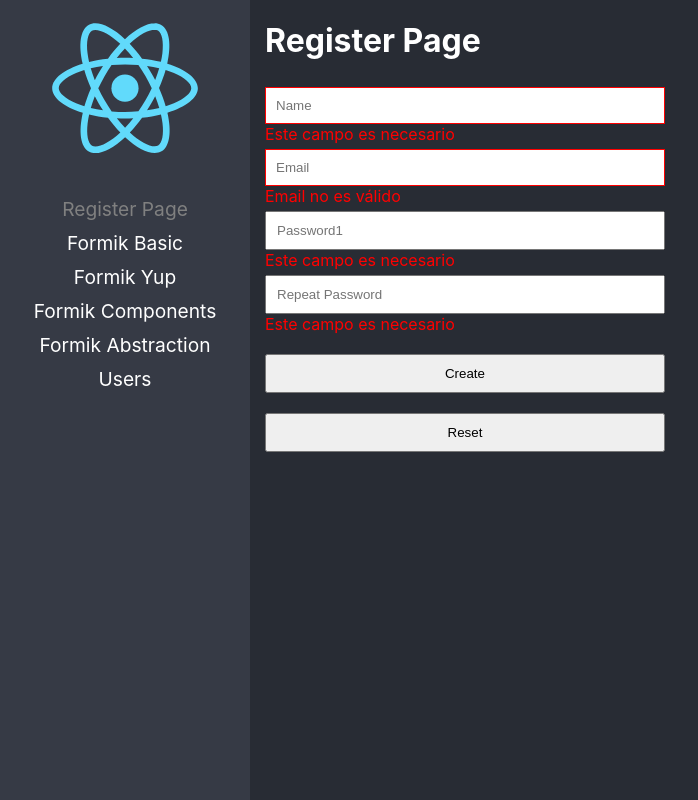
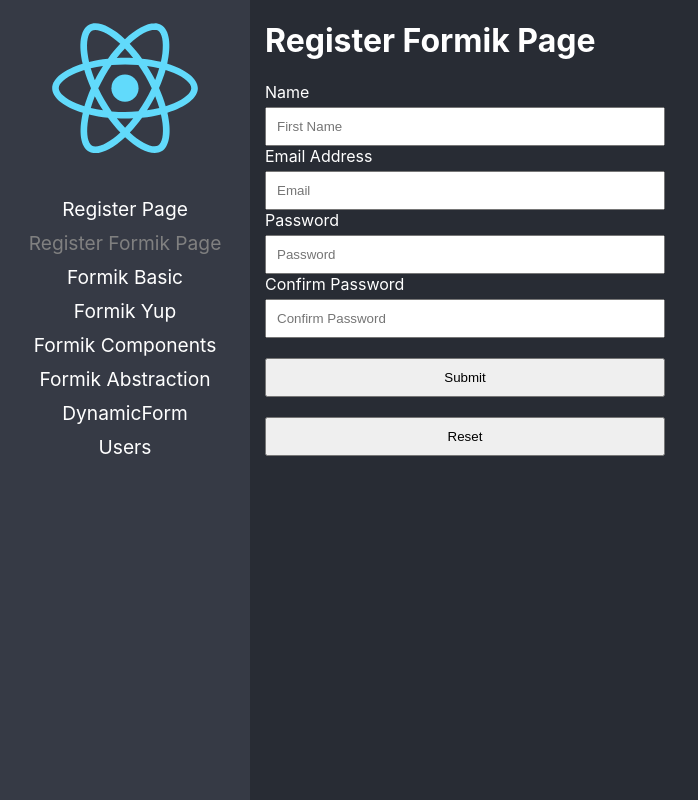
Before and after one commit to Jisap/Proyecto-React-Inicial, a React (Create React App) app: page /register-formik-page in a window 1280 px wide. Before the commit this address led to /register. Shown: the whole page, without its empty margins (0-698 px from the left). Built offline with nearby package versions, Linux system fonts and the light colour scheme.

Commit message:
Formularios dinámicos

```diff
--- /dev/null
+++ b/src/03-forms/data/custom-form.json
@@ -0,0 +1,75 @@
+[
+    {
+        "type":"input",
+        "name":"firstName",
+        "placeholder":"First Name",
+        "label":"First Name",
+        "value":"su",
+        "validations":[
+            {
+                "type":"required"
+            },
+            {
+                "type":"minLength",
+                "value":5
+            }
+        ]
+    },
+    {
+        "type": "input",
+        "name": "lastName",
+        "placeholder": "Lasst Name",
+        "label": "Last Name",
+        "value": "",
+        "validations": [
+            {
+                "type": "required"
+            }
+        ]
+    },
+    {
+        "type": "email",
+        "name": "email",
+        "placeholder": "Email",
+        "label": "Email",
+        "value": "",
+        "validations": [
+            {
+                "type": "required"
+            },
+            {
+                "type": "email"
+            }
+        ]
+
+    },
+    {
+        "type": "select",
+        "name": "favoriteGame",
+        "label": "Favorite Game",
+        "value": "",
+        "options": [
+            {
+                "id":"1",
+                "label":"Super Smash"
+            },
+            {
+                "id":"2",
+                "label":"Street Fighter"
+            },
+            {
+                "id":"3",
+                "label":"Mortal Kombat"
+            },
+            {
+                "id":"4",
+                "label":"Street Fighter II"
+            }
+        ],
+        "validations": [
+            {
+                "type": "required"
+            }
+        ]
+    }
+]
--- /dev/null
+++ b/src/03-forms/pages/DynamicForm.tsx
@@ -0,0 +1,97 @@
+import formJson from '../data/custom-form.json';
+import { Formik, Form } from 'formik'
+import { MySelect, MyTextInput } from '../components';
+import * as Yup from 'yup';
+
+// formJson
+// {
+//     "type": "input",
+//     "name": "firstName",
+//     "placeholder": "First Name",
+//     "label": "First Name",
+//     "value": "",
+//     "options":[{id:number, label:string}]
+//     "validations":[{type:string}]
+// }
+
+// El tipado de initialValues es un objeto compuesto de un array de claves(strings) y sus valores(any)
+const initialValues:{ [key: string]:any} = {}; // En principio esta vacio. Hay que rellenarlo con los valores de formJson.
+
+const requiredField:{ [key:string]:any} ={};   // Inicializamos un objeto com los campos que requieren validación
+
+for ( const input of formJson ){               // Recorremos el formJson y obtenemos los objetos input con su propiedades
+    initialValues[input.name] = input.value;   // Asignamos a la clave name del initialValues el value que tenga el formJson
+
+    if( !input.validations ) continue          // Si no tiene validaciones continuamos con el siguiente input
+
+    let schema = Yup.string();                 // Si si hay validaciones inicializamos un schema de tipo string
+
+    for ( const rule of input.validations ){                        // Recorremos las validaciones del input y obtenemos el tipo de validación (rule)
+
+        if( rule.type === 'required' ){                             // Si la validación es required
+            schema = schema.required('Este campo es requerido')     // Añadimos la validación al schema
+        }
+
+        if (rule.type === 'minLength') {                            // Si la validación es minLength
+            schema = schema.min((rule as any).value || 2, `Mínimo de ${(rule as any).value || 2} caracteres`);
+        }
+
+        if (rule.type === 'email') {                                // Si la validación es email
+            schema = schema.email(`Revise el formato del email`);
+        }
+
+    }
+
+    requiredField[input.name] = schema;                             // Añadimos el schema al objeto requiredField correspondiente al input que se esta recorriendo
+}
+
+const validationSchema = Yup.object({ ...requiredField });          // Creamos un objeto con todos los campos que requieren validación
+
+export const DynamicForm = () => {
+  return (
+    <div>
+        <h1>Dynamic Form</h1>
+
+        <Formik
+            initialValues={ initialValues }
+            validationSchema={ validationSchema }
+            onSubmit={ (values ) => { console.log(values)} }
+        >
+            {
+                (formik) => (
+                    <Form noValidate>
+                        {formJson.map( ({ type, name, placeholder, label, options }) => {
+
+                            if( type === 'input' || type === 'password' || type === 'email' ){
+                                return <MyTextInput
+                                            key={ name }
+                                            label={ label }
+                                            name={ name }
+                                            placeholder={ placeholder }
+                                            type={ type as any } />
+                            }else if ( type === 'select' ){
+                                return <MySelect
+                                            key={ name }
+                                            label={ label }
+                                            name={ name }
+                                            >
+                                                <option value="">Select</option>
+                                                {
+                                                    options?.map( (opt) => (
+                                                        <option key={ opt.id } value={ opt.label }>{ opt.label }</option>
+                                                    ))
+                                                }
+                                        </MySelect>
+                            }
+
+                            throw new Error(` ${ type } no es soportado`);
+
+                        })}
+                        <button type="submit">Submit</button>
+                    </Form>
+                )
+             }
+        </Formik>
+    </div>
+  )
+}
--- /dev/null
+++ b/src/03-forms/pages/RegisterFormikPage.tsx
@@ -0,0 +1,78 @@
+import { Form, Formik } from 'formik'
+import '../styles/styles.css'
+import * as Yup from 'yup';
+import { MyTextInput } from '../components';
+
+export const RegisterFormikPage = () => {
+
+
+  return (
+    <div>
+      <h1>Register Formik Page</h1>
+
+      <Formik
+        initialValues={{
+          name:'',
+          email:'',
+          password1:'',
+          password2:'',
+        }}
+        onSubmit={ ( values ) => {
+          console.log( values )
+        }}
+        validationSchema={
+          Yup.object({
+            name: Yup.string()
+              .required('First name is required')
+              .min(2, 'First name must be at least 2 characters')
+              .max(15, 'First name must be 15 characters or less'),
+            email: Yup.string()
+              .required('Email is required')
+              .email('Email must be a valid email address'),
+            password1: Yup.string()
+              .required('Password is required')
+              .min(6, 'Password must be at least 6 characters'),
+            password2: Yup.string()
+              .required('Password is required')
+              .min(6, 'Password must be at least 8 characters')
+              .oneOf([Yup.ref('password1'), null], 'Passwords must match'),
+          })
+      }
+      >
+        {
+          ({ handleReset }) => (
+            <Form>
+              <MyTextInput
+                label='Name'
+                name='name'
+                placeholder="First Name"
+              />
+              <MyTextInput
+                label='Email Address'
+                name='email'
+                placeholder="Email"
+                type='email'
+              />
+              <MyTextInput
+                label='Password'
+                name='password1'
+                placeholder="Password"
+                type='password'
+              />
+              <MyTextInput
+                label='Confirm Password'
+                name='password2'
+                placeholder="Confirm Password"
+                type='password'
+              />
+              <button type="submit">Submit</button>
+              <button type="button" onClick={ handleReset }>Reset</button>
+            </Form>
+          )
+        }
+
+      </Formik>
+
+    </div>
+  )
+}
--- a/src/03-forms/pages/index.ts
+++ b/src/03-forms/pages/index.ts
@@ -1,5 +1,7 @@
+export { DynamicForm } from "./DynamicForm";
 export { FormikAbstraction } from "./FormikAbstraction";
 export { FormikBasicPage } from "./FormikBasicPage";
 export { FormikComponents } from "./FormikComponents";
 export { FormikYupPage } from "./FormikYupPage";
 export { RegisterPage } from "./RegisterPage";
+export { RegisterFormikPage } from "./RegisterFormikPage";
--- a/src/routes/Navigation.tsx
+++ b/src/routes/Navigation.tsx
@@ -1,7 +1,15 @@
 import { BrowserRouter } from "react-router-dom"
-import { Routes, Route, NavLink, Navigate } from "react-router-dom";5
+import { Routes, Route, NavLink, Navigate } from "react-router-dom";
 import logo from '../logo.svg';
-import { FormikBasicPage, FormikComponents, FormikYupPage, FormikAbstraction, RegisterPage } from '../03-forms/pages';
+import {
+    FormikBasicPage,
+    FormikComponents,
+    FormikYupPage,
+    FormikAbstraction,
+    RegisterPage,
+    RegisterFormikPage,
+    DynamicForm } from '../03-forms/pages';
+
 
 const Navigation = () => {
   return (
@@ -12,6 +20,9 @@ const Navigation = () => {
                 <ul>
                     <li>
                         <NavLink to="/register" className={ ({ isActive }) => isActive ? 'nav-active' : '' }>Register Page</NavLink>
+                    </li>
+                    <li>
+                        <NavLink to="/register-formik-page" className={({ isActive }) => isActive ? 'nav-active' : ''}>Register Formik Page</NavLink>
                     </li>
                     <li>
                           <NavLink to="/formik-basic" className={({ isActive }) => isActive ? 'nav-active' : ''}>Formik Basic</NavLink>
@@ -26,18 +37,23 @@ const Navigation = () => {
                         <NavLink to="/formik-abstraction" className={({ isActive }) => isActive ? 'nav-active' : ''}>Formik Abstraction</NavLink>
                     </li>
                     <li>
+                          <NavLink to="/dynamicForm" className={({ isActive }) => isActive ? 'nav-active' : ''}>DynamicForm</NavLink>
+                    </li>
+                    <li>
                           <NavLink to="/users" className={({ isActive }) => isActive ? 'nav-active' : ''}>Users</NavLink>
                     </li>
                 </ul>
             </nav>
 
               <Routes>
+                  <Route path="/dynamicForm" element={<DynamicForm />} />
                   <Route path="/formik-basic" element={<FormikBasicPage /> } />
                   <Route path="/formik-yup" element={<FormikYupPage />} />
                   <Route path="/formik-components" element={<FormikComponents />} />
                   <Route path="/formik-abstraction" element={<FormikAbstraction />} />
                   <Route path="/users" element={ <h1>Users Page</h1> } />
                   <Route path="/register" element={<RegisterPage /> } />
+                  <Route path="/register-formik-page" element={<RegisterFormikPage />} />
                   <Route path="*" element={ <Navigate to="/register" /> } />
               </Routes>
 
```
